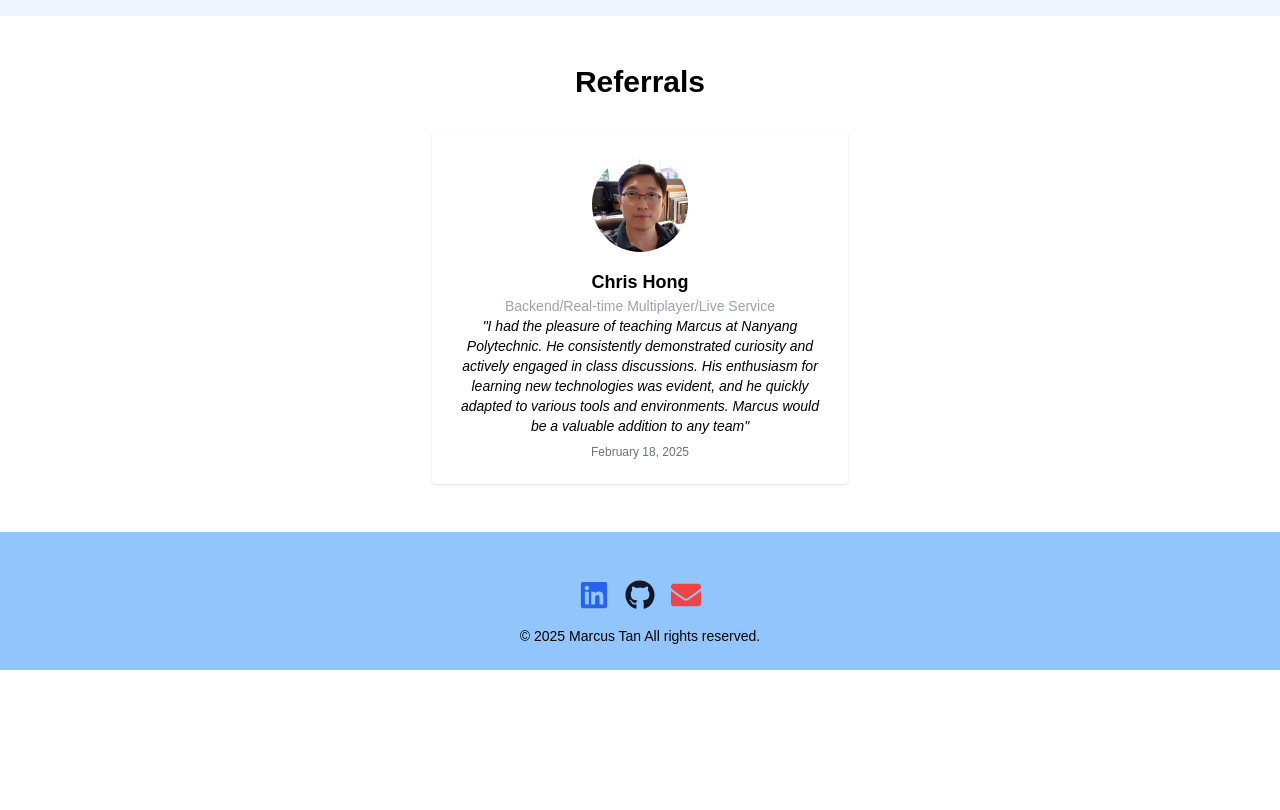
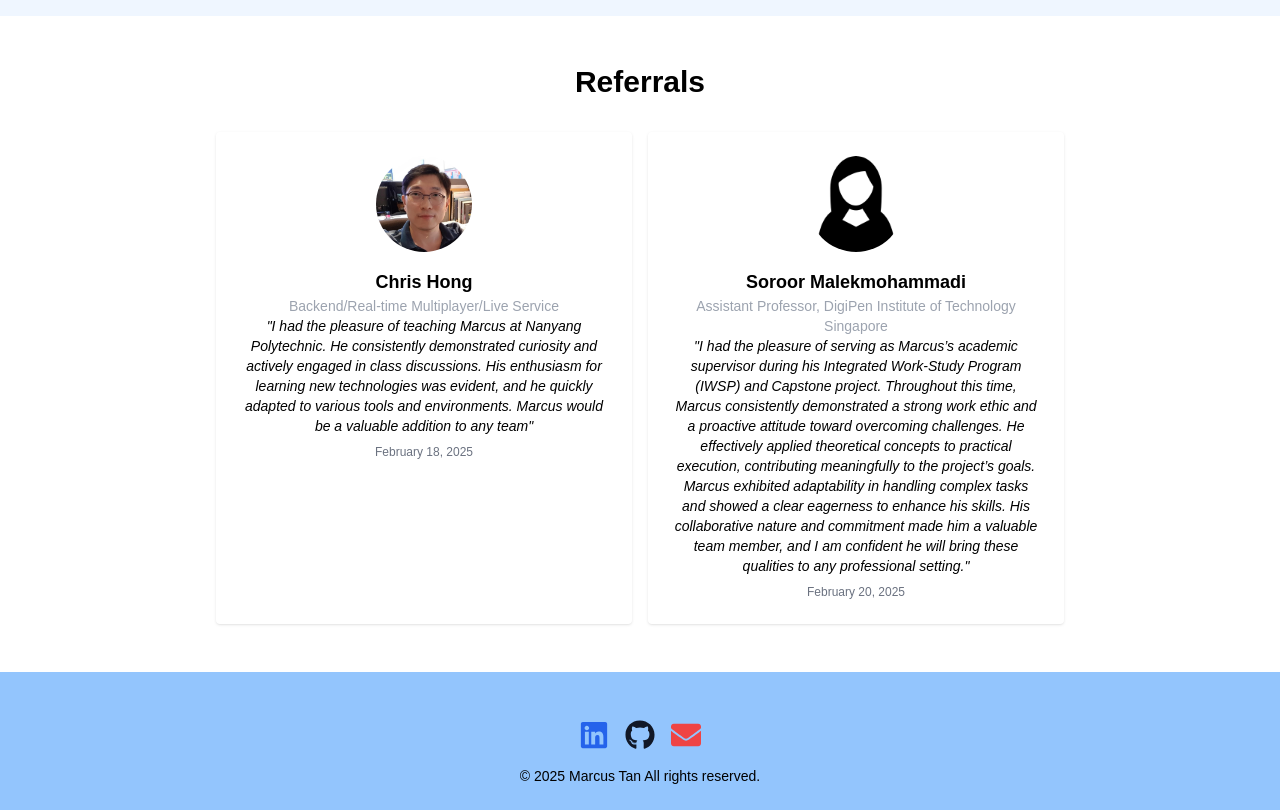
Before and after one commit to fierylove/fierylove.github.io, a Next.js app: page / in a window 1280 px wide. Shown: the part 2060-2870 px from the top of the page. Before the commit the page ends 2730 px from the top, so only its background shows below. Built offline with nearby package versions, Linux system fonts and the light colour scheme.

Commit message:
Update referrals.ts
Added referral from prof soroor.

```diff
--- a/app/data/referrals.ts
+++ b/app/data/referrals.ts
@@ -6,5 +6,13 @@ export const referralsData = [
         message:
         "I had the pleasure of teaching Marcus at Nanyang Polytechnic. He consistently demonstrated curiosity and actively engaged in class discussions. His enthusiasm for learning new technologies was evident, and he quickly adapted to various tools and environments. Marcus would be a valuable addition to any team",
         date: "February 18, 2025",
+    },
+    {
+        name: "Soroor Malekmohammadi",
+        profileImage: "./images/referrals/female_avatar.png", // Replace with actual image URL
+        title: "Assistant Professor, DigiPen Institute of Technology Singapore",
+        message:
+        "I had the pleasure of serving as Marcus’s academic supervisor during his Integrated Work-Study Program (IWSP) and Capstone project. Throughout this time, Marcus consistently demonstrated a strong work ethic and a proactive attitude toward overcoming challenges. He effectively applied theoretical concepts to practical execution, contributing meaningfully to the project’s goals. Marcus exhibited adaptability in handling complex tasks and showed a clear eagerness to enhance his skills. His collaborative nature and commitment made him a valuable team member, and I am confident he will bring these qualities to any professional setting.",
+        date: "February 20, 2025",
     }
 ];
```
